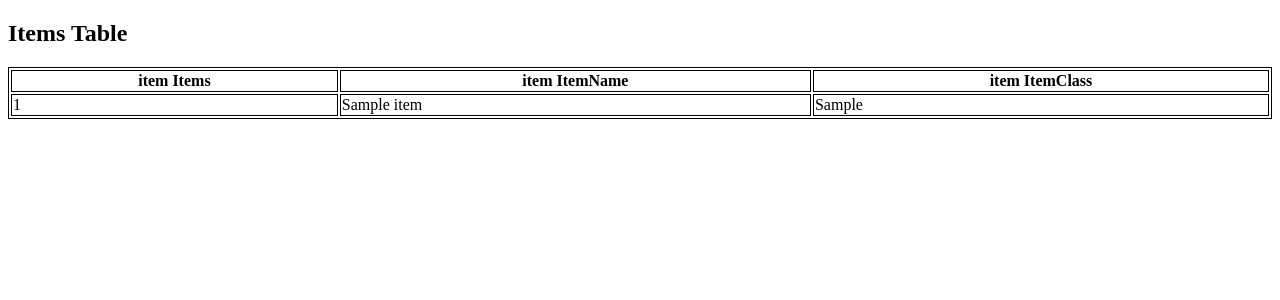
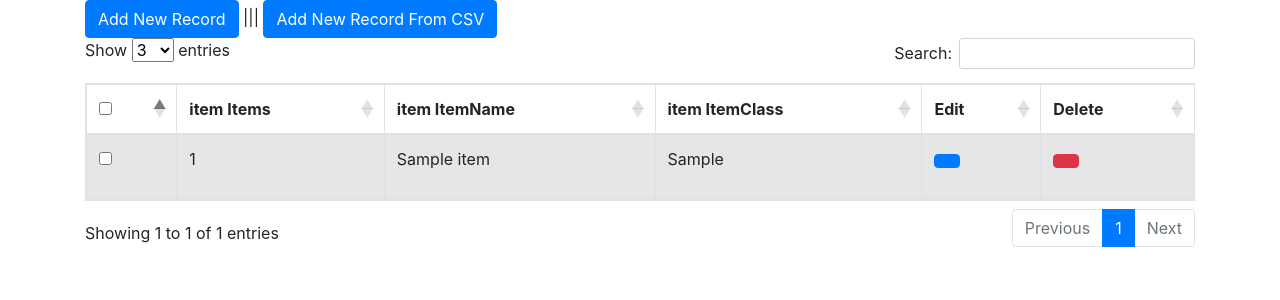
Before and after one commit to RabeaHasan/ZoharApp, a Django app: page /zohar_app/show_items in a window 1280 px wide. Shown: the top 300 px of the page. Run offline with Django 4.2, Linux system fonts and the light colour scheme; tables that the repository leaves empty hold one stand-in row (values such as "Sample post"); some libraries are stand-ins or nearby versions.

Commit message:
added cdn datatables to items table || add comments to views file

```diff
--- a/zohar_app/templates/items.html
+++ b/zohar_app/templates/items.html
@@ -1,16 +1,41 @@
-<!DOCTYPE html>
-<html lang="en">
-    <style>
-        table, th, td {
-          border:1px solid black;
-        }
-        </style>
-<head>
-    <meta charset="UTF-8">
-    <title>Items</title>
-</head>
+{% extends 'base.html' %}
+{% block title %}Items Records{% endblock title %}
 
-<body> <h2>Items Table</h2>
+<span><a href="add" class="btn btn-primary">Add New Record</a></span>
+{% comment %} ||| <a href="addSurveyFromCSV" class="btn btn-primary">Add New Record From CSV</a> {% endcomment %}
+{% block content %}
+<div class="col-md-12">
+       <span><a href="add" class="btn btn-primary">Add New Record</a> ||| <a href="addSurveyFromCSV" class="btn btn-primary">Add New Record From CSV</a></span>
+       <div class="table-responsive">
+ <table id="bootstrapdatatable" class="table table-striped table-bordered" width="100%">
+           <thead>
+               <th><input type="checkbox" id="checkall" /></th>
+               <th>item Items</th>
+               <th>item ItemName</th>
+               <th>item ItemClass</th>
+               <th>Edit</th>
+               <th>Delete</th>
+            </thead>
+  <tbody>
+    {% for item1 in items %}
+    <tr>
+    <td><input type="checkbox" class="checkthis" /></td>
+    <td>{{ item1.items }}</td>
+    <td>{{ item1.itemname }}</td>
+    <td>{{ item1.itemclass }}</td>
+    <td><p data-placement="top" data-toggle="tooltip" title="Edit"><a href="edit/{{ item1.id }}" class="btn btn-primary btn-xs" data-title="Edit" data-toggle="modal" data-target="#edit" ><span class="glyphicon glyphicon-pencil"></span></a></p></td>
+    <td><p data-placement="top" data-toggle="tooltip" title="Delete"><a href="delete/{{ item1.id }}" class="btn btn-danger btn-xs" data-title="Delete" data-toggle="modal" data-target="#delete" ><span class="glyphicon glyphicon-trash"></span></a></p></td>
+   </tr>
+  {% endfor %}
+  </tbody>
+
+ </table>
+       </div>
+   </div>
+   {% endblock content %}
+
+{% comment %}
+    <h2>Items Table</h2>
     <table style="width:100%">
     <tr>
         <th>item Items</th>
@@ -19,6 +44,7 @@
     </tr>
     </thead>
     <tbody>
+
     {% for item1 in items %}
     <tr>
     <td>{{ item1.items }}</td>
@@ -27,4 +53,4 @@
     </tr>
     {% endfor %}
     </tbody>
-</table>
+</table> {% endcomment %}
--- a/zohar_app/views.py
+++ b/zohar_app/views.py
@@ -25,34 +25,40 @@ from zohar_app.models import Items
 from zohar_app.models import Guides
 
 
+# 1::GET
+# The GET method is used to retrieve information from the given server using a given URI. Requests using GET should only retrieve data and should have no other effect on the data.
+
+# 2::POST
+# A POST request is used to send data to the server, for example, customer information, file upload, etc. using HTML forms.
+
 def index(request):
-    template = loader.get_template('page2.html')
+    template = loader.get_template('page2.html')#Load and return a template for the given name.
     return HttpResponse(template.render())
 
 # Create your views here.
 
 
 def main(request):
-    return render(request, "Main.html")
+    return render(request, "Main.html")#render main page
 
 
 def survey(request):
-    if request.method == "POST":
+    if request.method == "POST":#check if the request is POST
         form = SurveyForm(request.POST)
-        if form.is_valid():
+        if form.is_valid():#insure that all fields are valid
             try:
-                form.save()
-                return redirect('/show')
+                form.save()#save to db
+                return redirect('/show')# redirect back to show
             except:
                 pass
-    else:
+    else:#if the form have at least 1 unvalid field return return submetted form
         form = SurveyForm()
     return render(request, 'index.html', {'form': form})
 
 
 def show(request):
-    surveys = Survey.objects.all()
-    return render(request, "show.html", {'surveys': surveys})
+    surveys = Survey.objects.all()#connect to db and get all records
+    return render(request, "show.html", {'surveys': surveys})#render back the show page || return the objects to the page
 
 
 def show_statuses(request):
@@ -91,9 +97,9 @@ def edit(request, id):
 
 
 def update(request, id):
-    survey1 = Survey.objects.get(id=id)
-    form = SurveyForm(instance=survey1)
-    if request.method == 'POST':
+    survey1 = Survey.objects.get(id=id)#connect to db || get object by its id
+    form = SurveyForm(instance=survey1)#send submeted form to form
+    if request.method == 'POST':#check if this ment to save (POST)
         form = SurveyForm(request.POST, instance=survey1)
         if form.is_valid():
             form.save()
@@ -102,8 +108,8 @@ def update(request, id):
 
 
 def destroy(request, ID):
-    survey1 = Survey.objects.get(ID=ID)
-    survey1.delete()
+    survey1 = Survey.objects.get(ID=ID)#get the object by id from db instance
+    survey1.delete()#connect to db || delete the record from
     return redirect("../show")
 
 
@@ -175,19 +181,3 @@ def addFromCSV(request):
 		messages.error(request, "Unable to upload file. "+repr(e))
 
 	return HttpResponseRedirect(redirect_to='show')
-
-
-#  blogs = Blog.objects.get(id=pk)
-#     form = BlogForm(instance=blogs)
-
-#     if request.method == 'POST':
-#         form = BlogForm(request.POST, instance=blogs)
-#         if form.is_valid():
-#             form.save()
-#             return redirect('/search')
-
-#     context = {
-#         'blogs': blogs,
-#         'form': form,
-#     }
-#     return render(request,'update.html',context)
```
